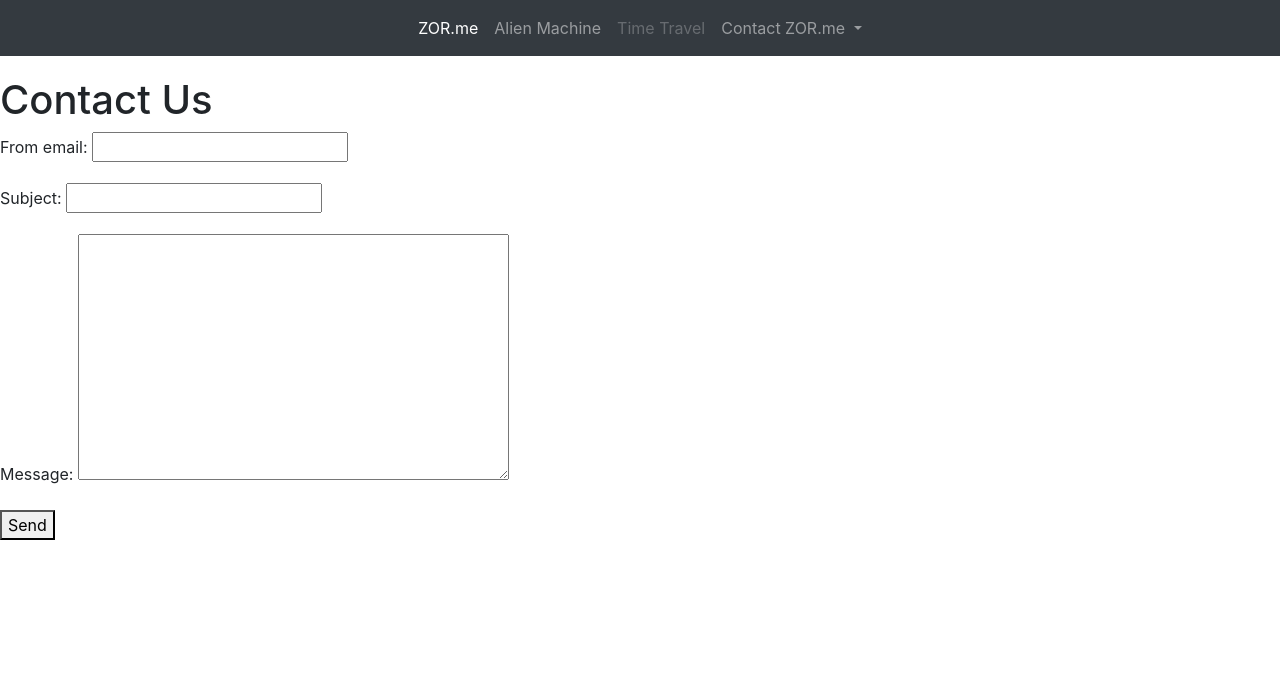
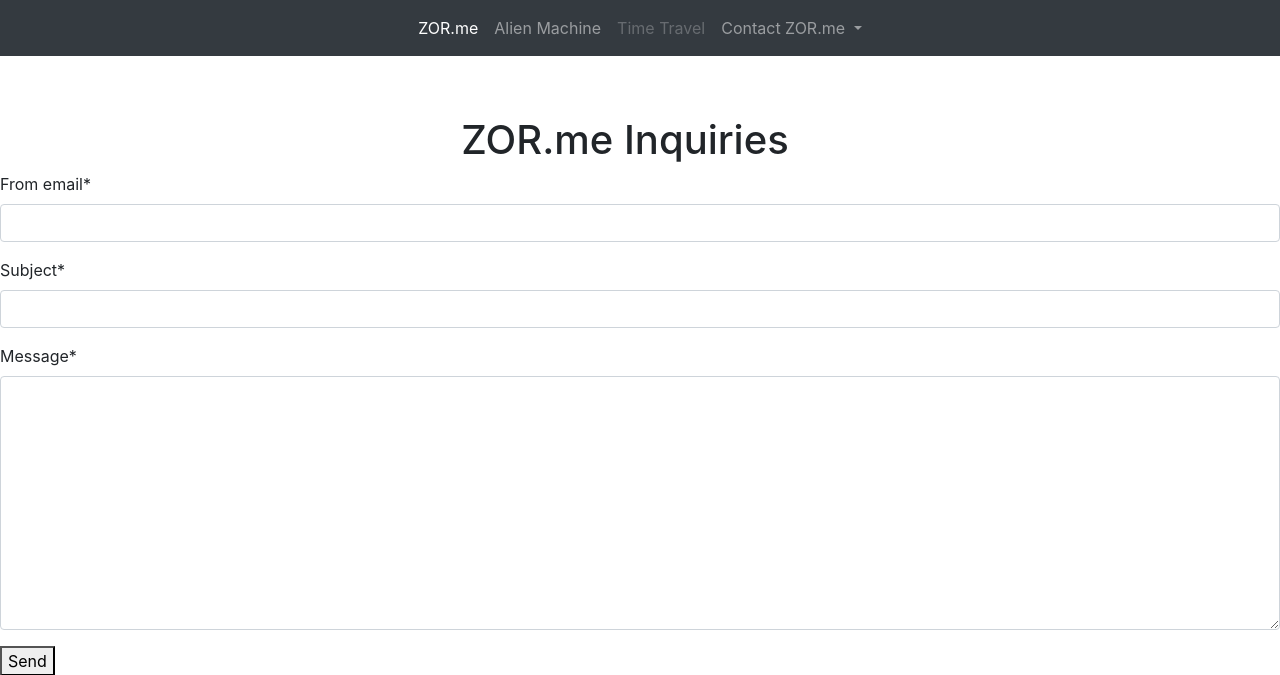
Before and after one commit to raybes/zor, a Django app: page /message_us/ in a window 1280 px wide. Shown: the top 675 px of the page. Run offline with Django 3.2, Linux system fonts and the light colour scheme; some libraries are stand-ins or nearby versions.

Commit message:
Templates and crispy forms.

```diff
--- a/base_app/templates/base.html
+++ b/base_app/templates/base.html
@@ -44,13 +44,13 @@
                             Contact ZOR.me
                         </a>
                         <div aria-labelledby="dropdown08" class="dropdown-menu">
-                            <a class="dropdown-item" href="{% url 'contact' %}">
+                            <a class="dropdown-item" href="{% url 'contact_us' %}">
                                 Business Partnership
                             </a>
-                            <a class="dropdown-item" href="{% url 'contact' %}">
+                            <a class="dropdown-item" href="{% url 'contact_us' %}">
                                 Purchase Domain
                             </a>
-                            <a class="dropdown-item" href="{% url 'contact' %}">
+                            <a class="dropdown-item" href="{% url 'contact_us' %}">
                                 Other Contact
                             </a>
                         </div>
--- a/sendemail/templates/contact_form.html
+++ b/sendemail/templates/contact_form.html
@@ -1,10 +1,10 @@
 {% extends 'base.html' %}
+{% load crispy_forms_tags %}
 {% block title %}Message ZOR.me{% endblock title %}
 {% block content %}
-<h1>Contact Us</h1>
-<form method="post">
+	<h1 class="row align-items-center justify-content-center" id="headline-content">ZOR.me Inquiries </h1><form method="post">
     {% csrf_token %}
-    {{ form.as_p }}
+	{{ form|crispy }}
     <div class="form-actions">
       <button type="submit">Send</button>
     </div>
--- a/sendemail/templates/success.html
+++ b/sendemail/templates/success.html
@@ -0,0 +1,6 @@
+{% extends 'base.html' %}
+{% block title %}Message ZOR.me Success!{% endblock title %}
+{% block content %}
+	<h1 class="row align-items-center justify-content-center" id="headline-content">Mission Succesful!</h1>
+	<p>Your data has entered an endless void. Please wait patiently for a response.</p>
+{% endblock content %}
--- a/sendemail/views.py
+++ b/sendemail/views.py
@@ -29,4 +29,5 @@ def contactView(request):
     return render(request, "contact_form.html", {'form': form})
 
 def successView(request):
-    return HttpResponse('Your data has entered an endless void. Success! Please wait for a response, patiently.')
+    # return HttpResponse('Your data has entered an endless void. Success! Please wait for a response, patiently.')
+    return render(request, "success.html")
--- a/zor/settings.py
+++ b/zor/settings.py
@@ -39,7 +39,9 @@ INSTALLED_APPS = [
     'whitenoise.runserver_nostatic',
     'django.contrib.staticfiles',
     'base_app.apps.BaseAppConfig',
-    'sendemail.apps.SendemailConfig'
+    'sendemail.apps.SendemailConfig',
+    # 3rd Party
+    'crispy_forms', # new
 ]
 
 MIDDLEWARE = [
@@ -136,3 +138,5 @@ EMAIL_HOST_USER = 'apikey' # new
 EMAIL_HOST_PASSWORD = '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'# new
 EMAIL_PORT = 587 # new
 EMAIL_USE_TLS = True # new
+
+CRISPY_TEMPLATE_PACK = 'bootstrap4'
```
Also changed, not shown: 2 other files.
